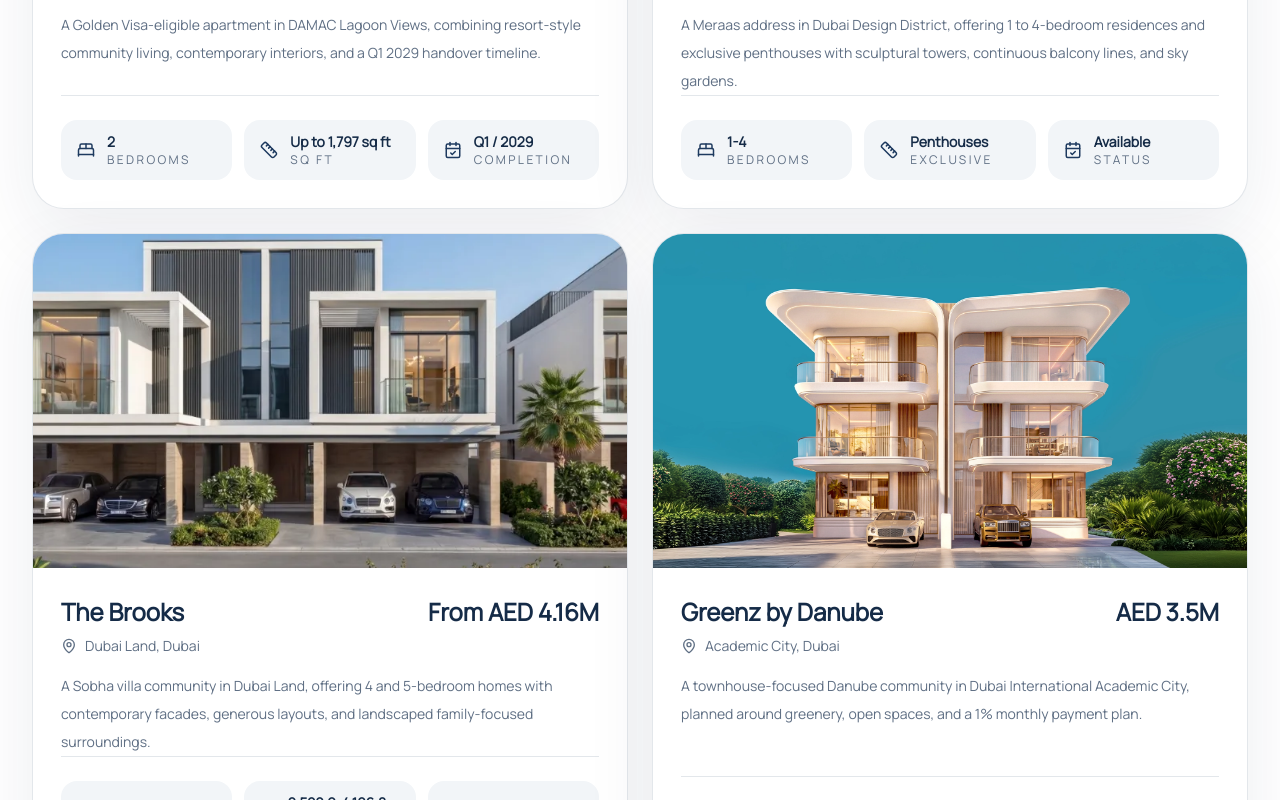
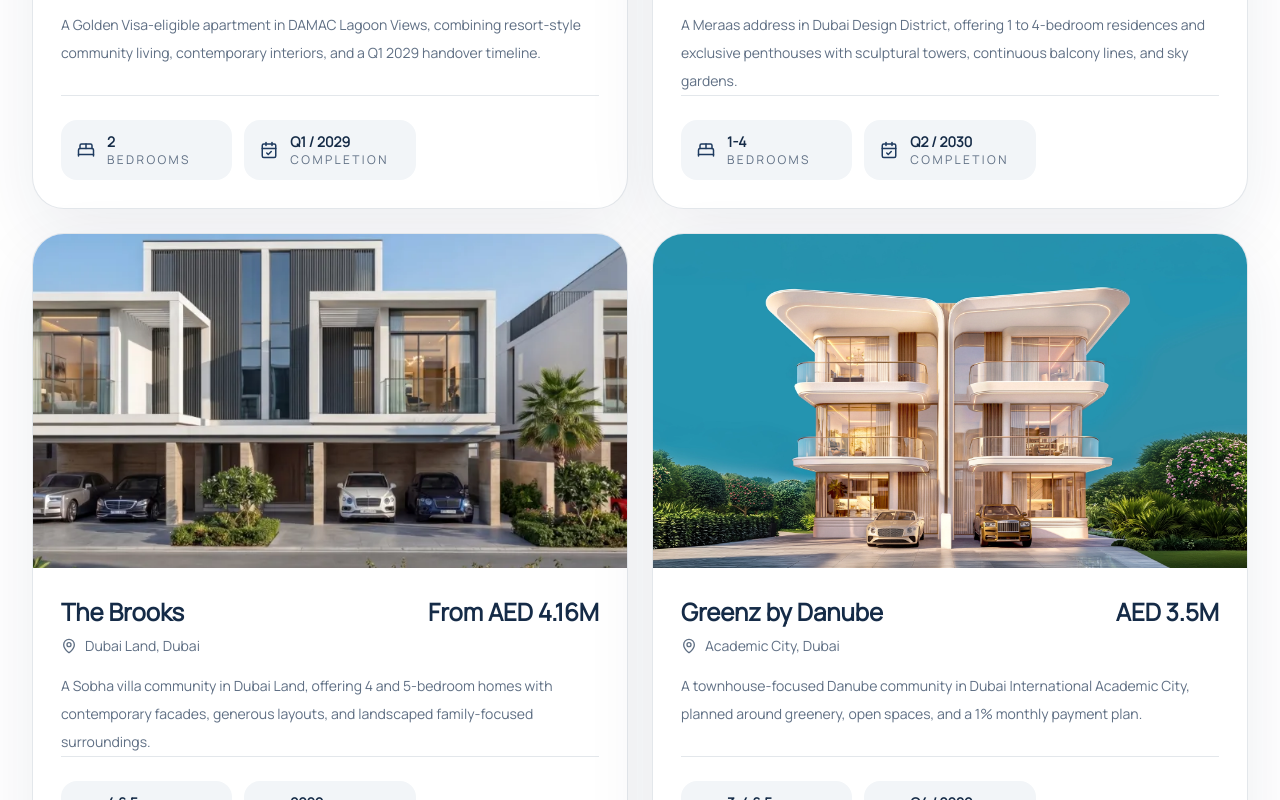
Before and after one commit to Zuvairiya7197/react-next-single-page, a Next.js app: page / in a window 1280 px wide. Shown: the part 4780-5580 px from the top of the page. Built offline with nearby package versions, Linux system fonts and the light colour scheme.

Commit message:
tiles of property changed

```diff
--- a/components/Projects.tsx
+++ b/components/Projects.tsx
@@ -99,7 +99,7 @@
                         </p>
                       </div>
                     </div> */}
-                    <div className="flex items-center gap-3 rounded-2xl bg-[var(--color-surface-strong)] px-4 py-3">
+                    {/* <div className="flex items-center gap-3 rounded-2xl bg-[var(--color-surface-strong)] px-4 py-3">
                       <Ruler
                         size={18}
                         className="text-[var(--color-slate-700)]"
@@ -112,7 +112,7 @@
                           {property.areaLabel}
                         </p>
                       </div>
-                    </div>
+                    </div> */}
                     <div className="flex items-center gap-3 rounded-2xl bg-[var(--color-surface-strong)] px-4 py-3">
                       <CalendarCheck
                         size={18}
--- a/lib/data.ts
+++ b/lib/data.ts
@@ -161,8 +161,8 @@
     baths: '2',
     area: 'Penthouses',
     areaLabel: 'Exclusive',
-    handover: 'Available',
-    handoverLabel: 'Status',
+    handover: 'Q2 / 2030',
+    handoverLabel: 'Completion',
     status: 'Properties Available',
     image: '/images/projects/the-edit-at-d3.jpg',
     imagePosition: 'center top',
```
